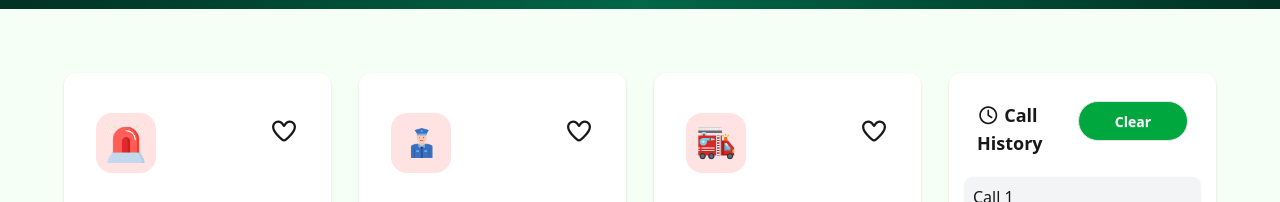
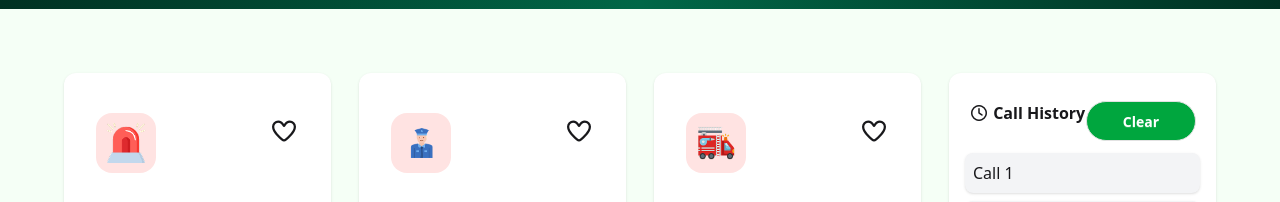
Before and after one commit to Farjanaepa/Assignment5_Emergency_hotline, a plain HTML site: page index.html in a window 1280 px wide. Shown: the part 332-534 px from the top of the page. Drawn offline with nearby package versions, Linux system fonts and the light colour scheme.

Commit message:
Call history section set

```diff
--- a/index.html
+++ b/index.html
@@ -260,8 +260,8 @@
 
                 <!-- History Section -->
                 <div class="col-span-12 lg:col-span-3 bg-white shadow p-4 rounded-xl lg:mt-0">
-                    <div class="flex justify-between p-3">
-                        <h2 class="text-lg font-bold mb-2"><i class="fa-regular fa-clock"></i> Call History</h2>
+                    <div class="flex justify-between px-1 py-3">
+                        <h2 class="font-bold mb-2"><i class="fa-regular fa-clock"></i> Call History</h2>
                         <button class="btn btn-active bg-[#00a63e] rounded-[50px] px-[36px] py-[12px] text-white">Clear</button>
                     </div>
                     <!-- History items -->
```
